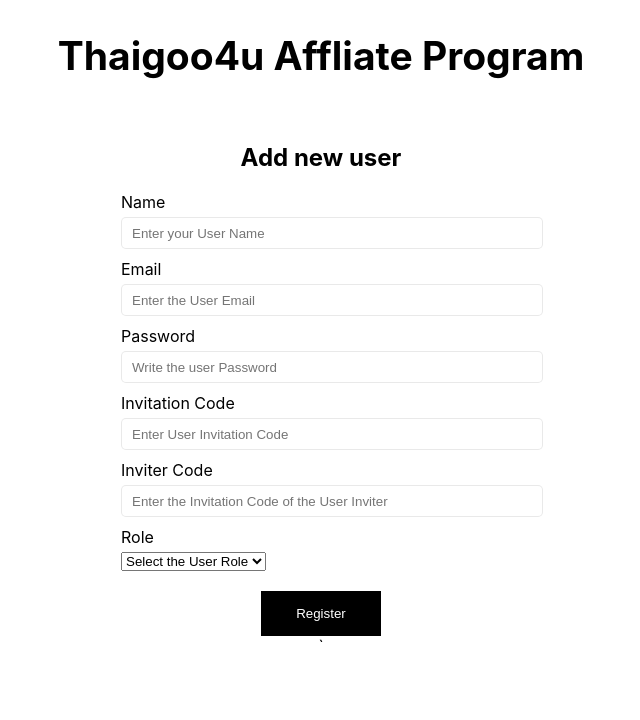
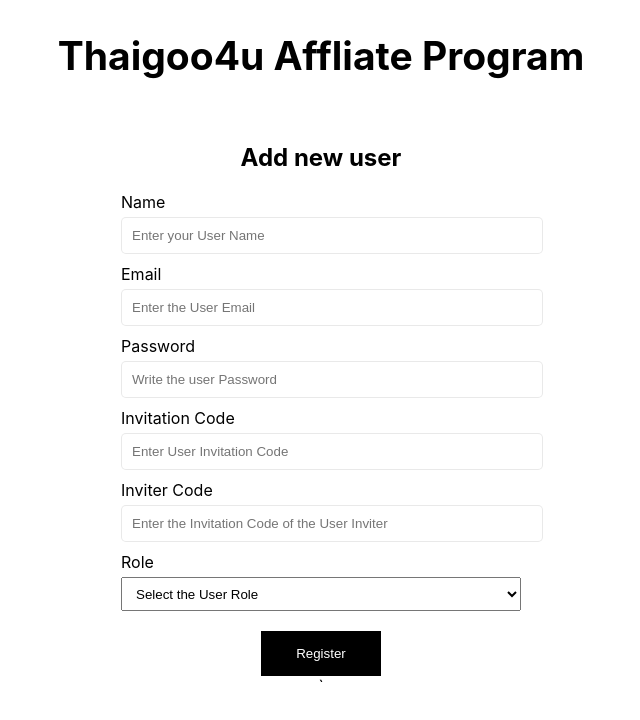
Before and after one commit to Edberaga/thaigood4u-vite-app, a React (Vite) app: page /register in a window 1280 px wide. Shown: the top 720 px of the page, without its empty margins (319-959 px from the left). Built offline with nearby package versions, Linux system fonts and the light colour scheme; no server answers.

Commit message:
slighly edit the padding

```diff
--- a/src/components/Register/index.css
+++ b/src/components/Register/index.css
@@ -6,7 +6,7 @@
 }
 
 .form-control{
-    padding: 7.5px 10px;
+    padding: 10px;
     margin-bottom: 10px;
     width: 100%;
     border-radius: 5px;
@@ -24,3 +24,8 @@
 .form-btn:hover{
     background-color: rgb(75, 75, 75);
 }
+
+.form-group select{
+    padding: 7.5px 10px;
+    width: 100%;
+}
```
